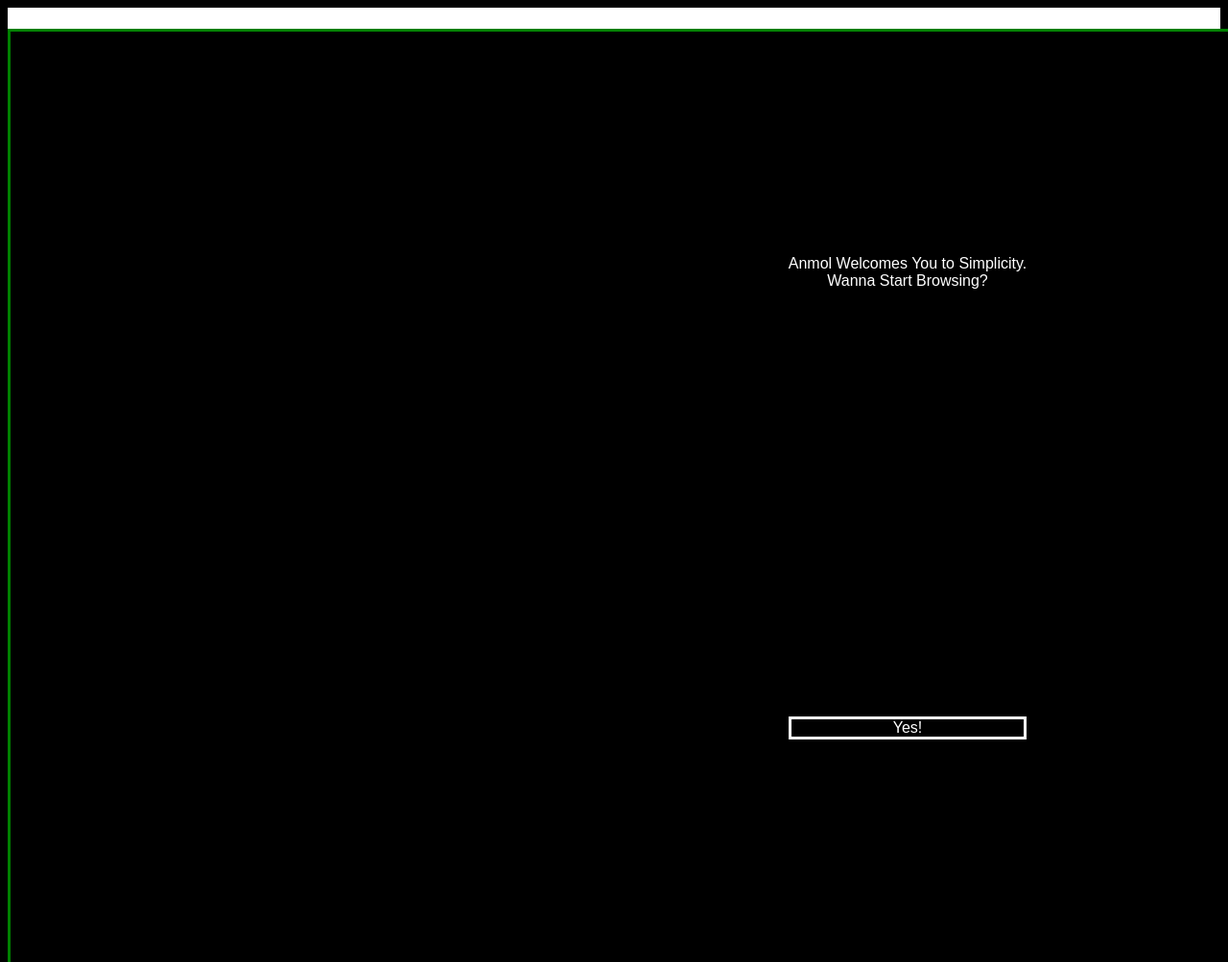
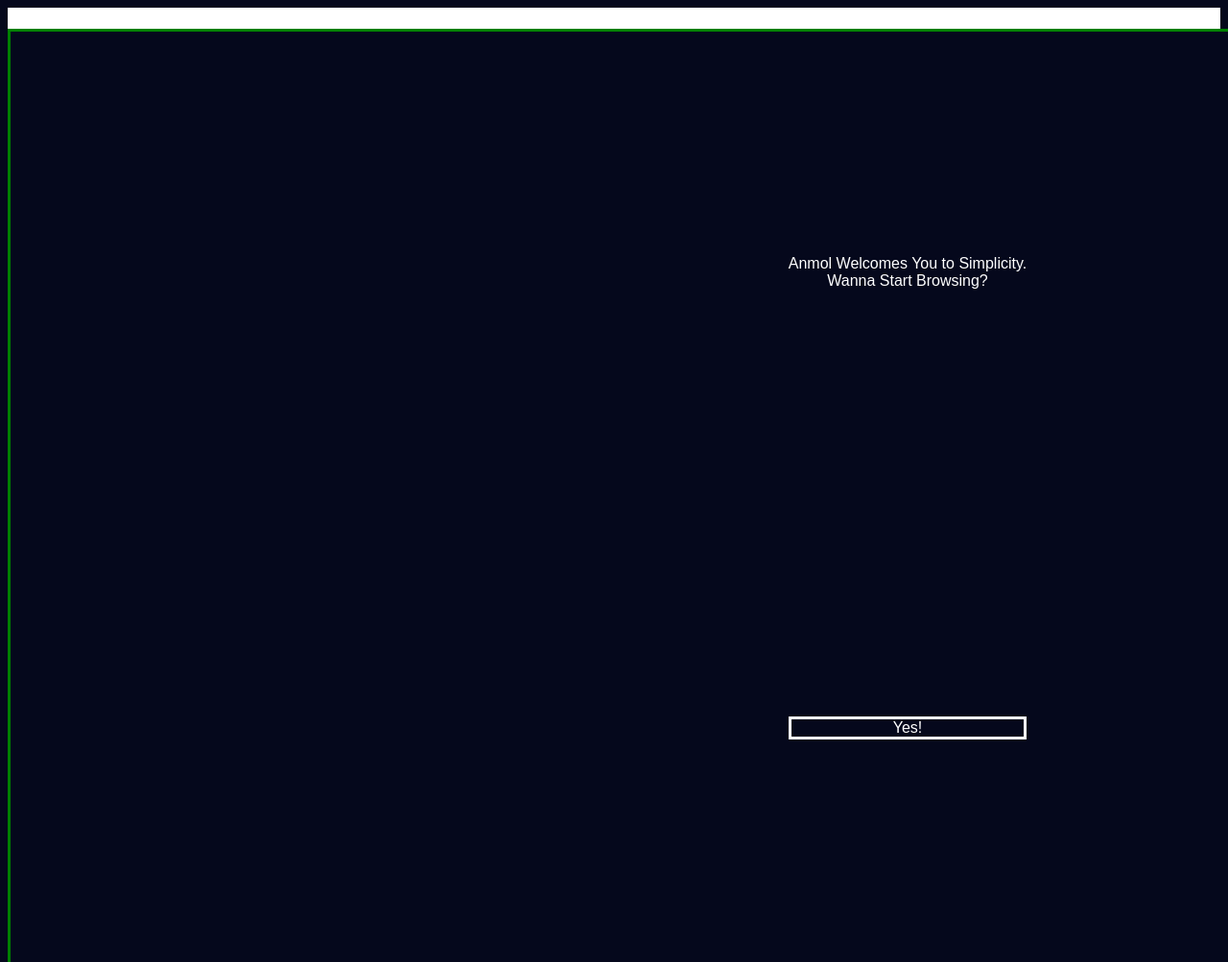
Before and after one commit to GIGAC0DER/simplicity, a plain HTML site: page index.html in a window 1280 px wide. Shown: the top 1003 px of the page at 96% size. Drawn offline with Linux system fonts and the light colour scheme; a web font is replaced by a local one.

Commit message:
Update index.html
Fix in darkness (new color code)

```diff
--- a/index.html
+++ b/index.html
@@ -17,7 +17,7 @@
         @import url('https://fonts.googleapis.com/css2?family=SUSE+Mono:ital,wght@0,100..800;1,100..800&display=swap');
         body {
             color: white;
-            background-color: black;
+            background-color: rgb(5, 8, 28);
             font-family: "SUSE Mono", sans-serif;
             text-align: center;
         }
```
